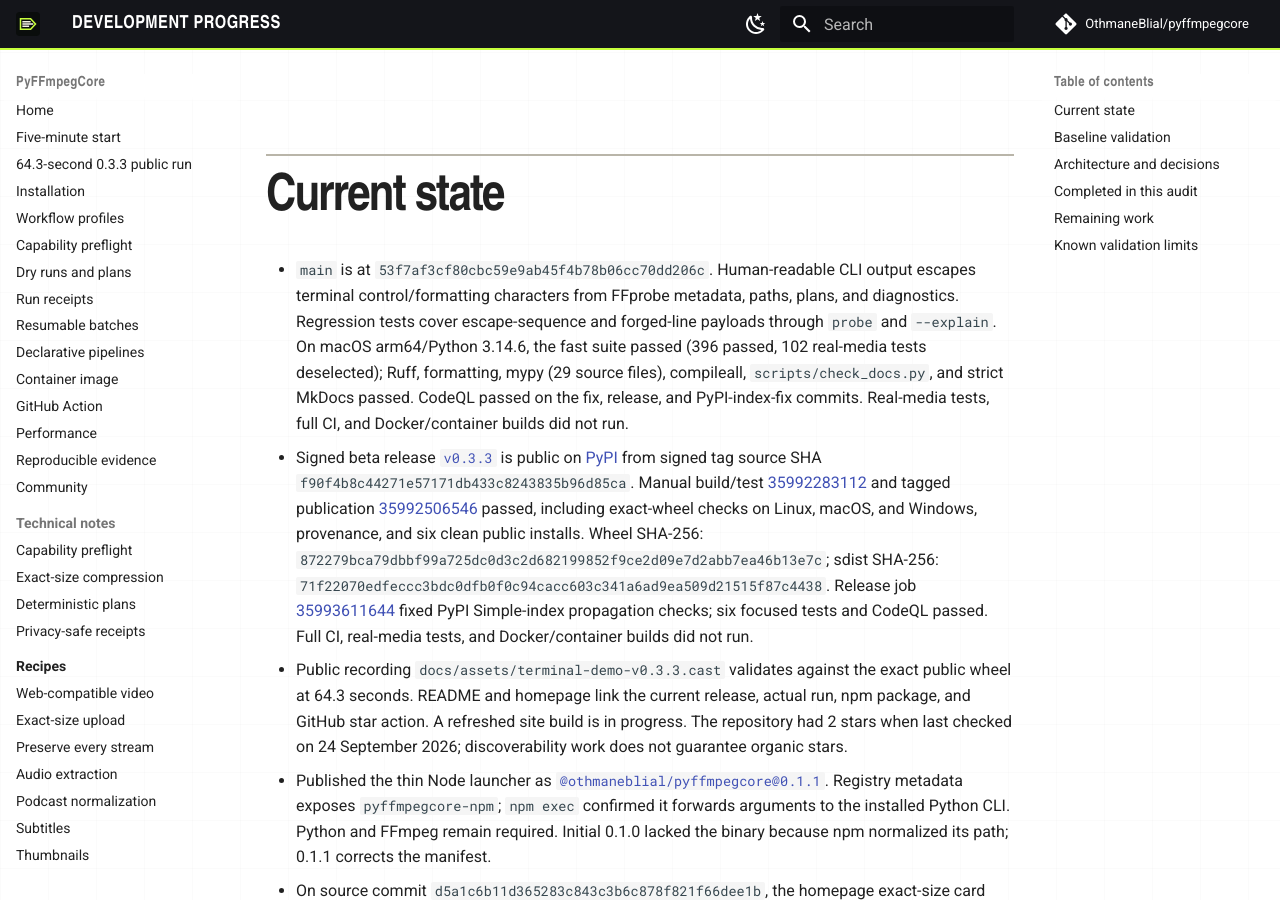
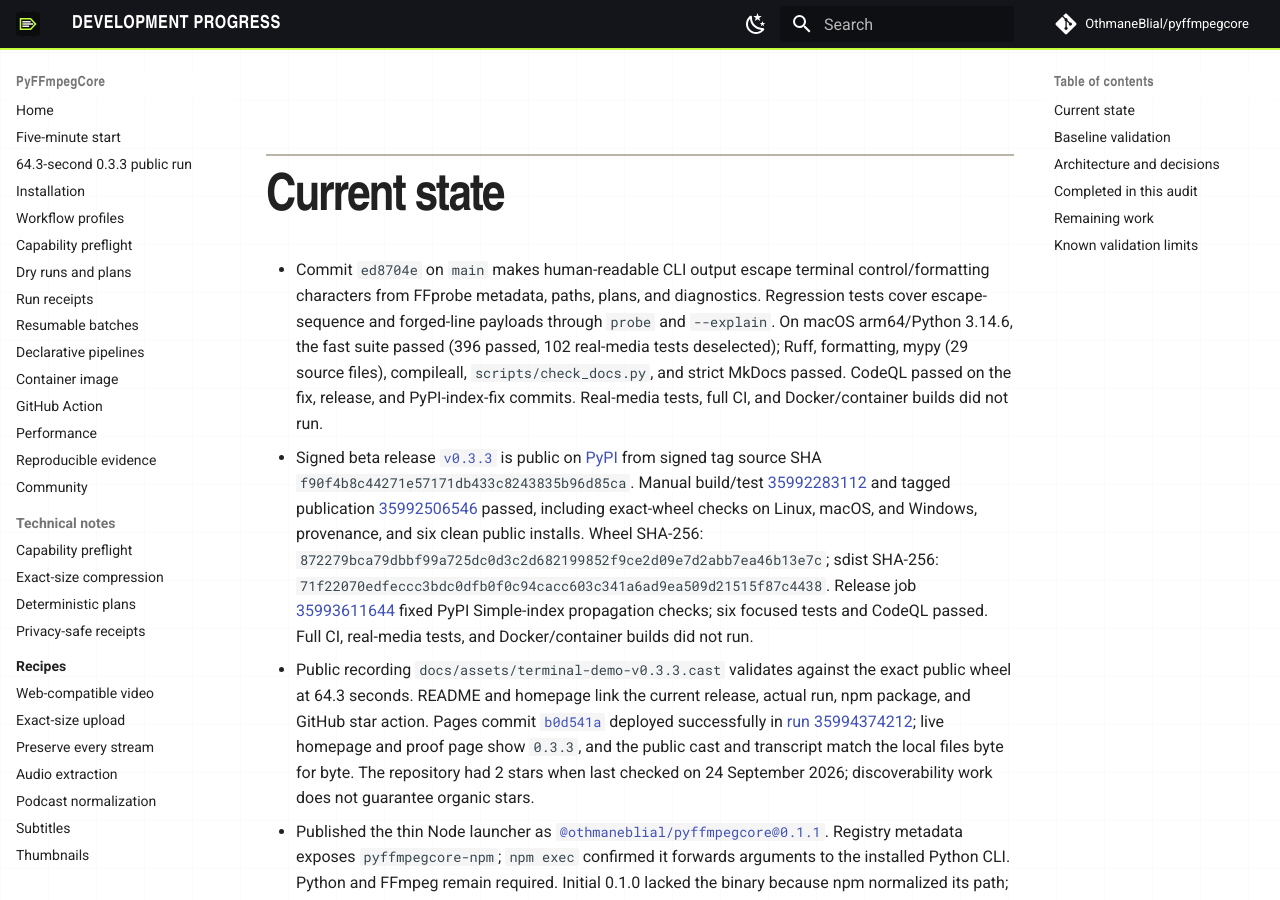
Before and after one commit to OthmaneBlial/pyffmpegcore, an MkDocs documentation site: the page built from docs/PROGRESS.md, in a window 1280 px wide and 900 px high, scrolled down 382 px. Built offline with MkDocs 1.6.1 and Material for MkDocs 9.7.7, drawn with Linux system fonts in a browser that asks for light colours; comment, search, counter and statistics services are not loaded.

Commit message:
docs: record live 0.3.3 site verification

```diff
--- a/docs/PROGRESS.md
+++ b/docs/PROGRESS.md
@@ -4,9 +4,9 @@
 
 ## Current state
 
-- `main` is at `53f7af3cf80cbc59e9ab45f4b78b06cc70dd206c`. Human-readable CLI output escapes terminal control/formatting characters from FFprobe metadata, paths, plans, and diagnostics. Regression tests cover escape-sequence and forged-line payloads through `probe` and `--explain`. On macOS arm64/Python 3.14.6, the fast suite passed (396 passed, 102 real-media tests deselected); Ruff, formatting, mypy (29 source files), compileall, `scripts/check_docs.py`, and strict MkDocs passed. CodeQL passed on the fix, release, and PyPI-index-fix commits. Real-media tests, full CI, and Docker/container builds did not run.
+- Commit `ed8704e` on `main` makes human-readable CLI output escape terminal control/formatting characters from FFprobe metadata, paths, plans, and diagnostics. Regression tests cover escape-sequence and forged-line payloads through `probe` and `--explain`. On macOS arm64/Python 3.14.6, the fast suite passed (396 passed, 102 real-media tests deselected); Ruff, formatting, mypy (29 source files), compileall, `scripts/check_docs.py`, and strict MkDocs passed. CodeQL passed on the fix, release, and PyPI-index-fix commits. Real-media tests, full CI, and Docker/container builds did not run.
 - Signed beta release [`v0.3.3`](https://github.com/OthmaneBlial/pyffmpegcore/releases/tag/v0.3.3) is public on [PyPI](https://pypi.org/project/pyffmpegcore/0.3.3/) from signed tag source SHA `f90f4b8c44271e57171db433c8243835b96d85ca`. Manual build/test [35992283112](https://github.com/OthmaneBlial/pyffmpegcore/actions/runs/35992283112) and tagged publication [35992506546](https://github.com/OthmaneBlial/pyffmpegcore/actions/runs/35992506546) passed, including exact-wheel checks on Linux, macOS, and Windows, provenance, and six clean public installs. Wheel SHA-256: `872279bca79dbbf99a725dc0d3c2d682199852f9ce2d09e7d2abb7ea46b13e7c`; sdist SHA-256: `71f22070edfeccc3bdc0dfb0f0c94cacc603c341a6ad9ea509d21515f87c4438`. Release job [35993611644](https://github.com/OthmaneBlial/pyffmpegcore/actions/runs/35993611644) fixed PyPI Simple-index propagation checks; six focused tests and CodeQL passed. Full CI, real-media tests, and Docker/container builds did not run.
-- Public recording `docs/assets/terminal-demo-v0.3.3.cast` validates against the exact public wheel at 64.3 seconds. README and homepage link the current release, actual run, npm package, and GitHub star action. A refreshed site build is in progress. The repository had 2 stars when last checked on 24 September 2026; discoverability work does not guarantee organic stars.
+- Public recording `docs/assets/terminal-demo-v0.3.3.cast` validates against the exact public wheel at 64.3 seconds. README and homepage link the current release, actual run, npm package, and GitHub star action. Pages commit [`b0d541a`](https://github.com/OthmaneBlial/OthmaneBlial.github.io/commit/b0d541a42e4d85c5063b4a653b75e0a82673ed35) deployed successfully in [run 35994374212](https://github.com/OthmaneBlial/OthmaneBlial.github.io/actions/runs/35994374212); live homepage and proof page show `0.3.3`, and the public cast and transcript match the local files byte for byte. The repository had 2 stars when last checked on 24 September 2026; discoverability work does not guarantee organic stars.
 - Published the thin Node launcher as [`@othmaneblial/pyffmpegcore@0.1.1`](https://www.npmjs.com/package/@othmaneblial/pyffmpegcore). Registry metadata exposes `pyffmpegcore-npm`; `npm exec` confirmed it forwards arguments to the installed Python CLI. Python and FFmpeg remain required. Initial 0.1.0 lacked the binary because npm normalized its path; 0.1.1 corrects the manifest.
 - On source commit `d5a1c6b11d365283c843c3b6c878f821f66dee1b`, the homepage exact-size card now links to the public-domain Xiph `vidyo1` check: an 8,147,493-byte input produced a 1,035,870-byte output under the 1 MiB target with a 7% reserve; the default 5% missed by 7,803 bytes. `scripts/check_docs.py`, strict MkDocs, and the local browser check at 320 px passed; the live page and evidence anchor were verified at the browser's effective 400 px width without document overflow. CodeQL [35986244888](https://github.com/OthmaneBlial/pyffmpegcore/actions/runs/35986244888) and Pages deployment [35986255964](https://github.com/OthmaneBlial/OthmaneBlial.github.io/actions/runs/35986255964) passed; Pages commit `7630d5ba2c2702d4abc92c69d758f01453cf6831`.
 - On source commit `f3a0c254c410b0d7852ea0774f8f7e4dbcd9f5c6`, the homepage copy button now reads the displayed install command instead of a duplicated JavaScript constant. Removing its fixed `aria-label` lets the live button name expose success or failure feedback. JS syntax, `scripts/check_docs.py`, and strict MkDocs build passed; Chrome's accessibility tree exposed “Copied install command” after activation both locally and on the live site. CodeQL [35985546437](https://github.com/OthmaneBlial/pyffmpegcore/actions/runs/35985546437) and Pages deployment [35985626003](https://github.com/OthmaneBlial/OthmaneBlial.github.io/actions/runs/35985626003) passed; Pages commit `f2d4a5d6a90d806af9c2235c5196f139c233c45d`. This browser check is not a VoiceOver review.
```
